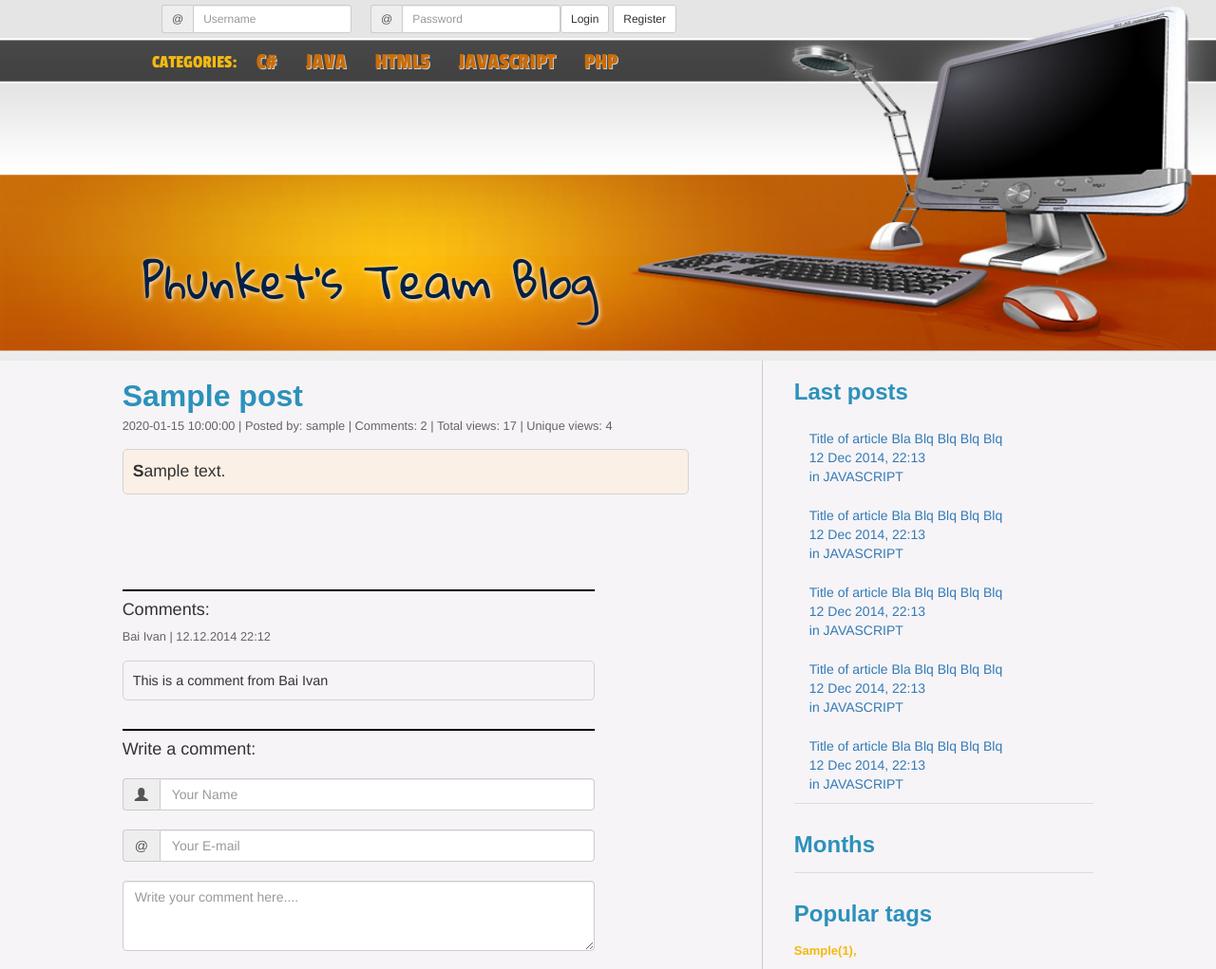
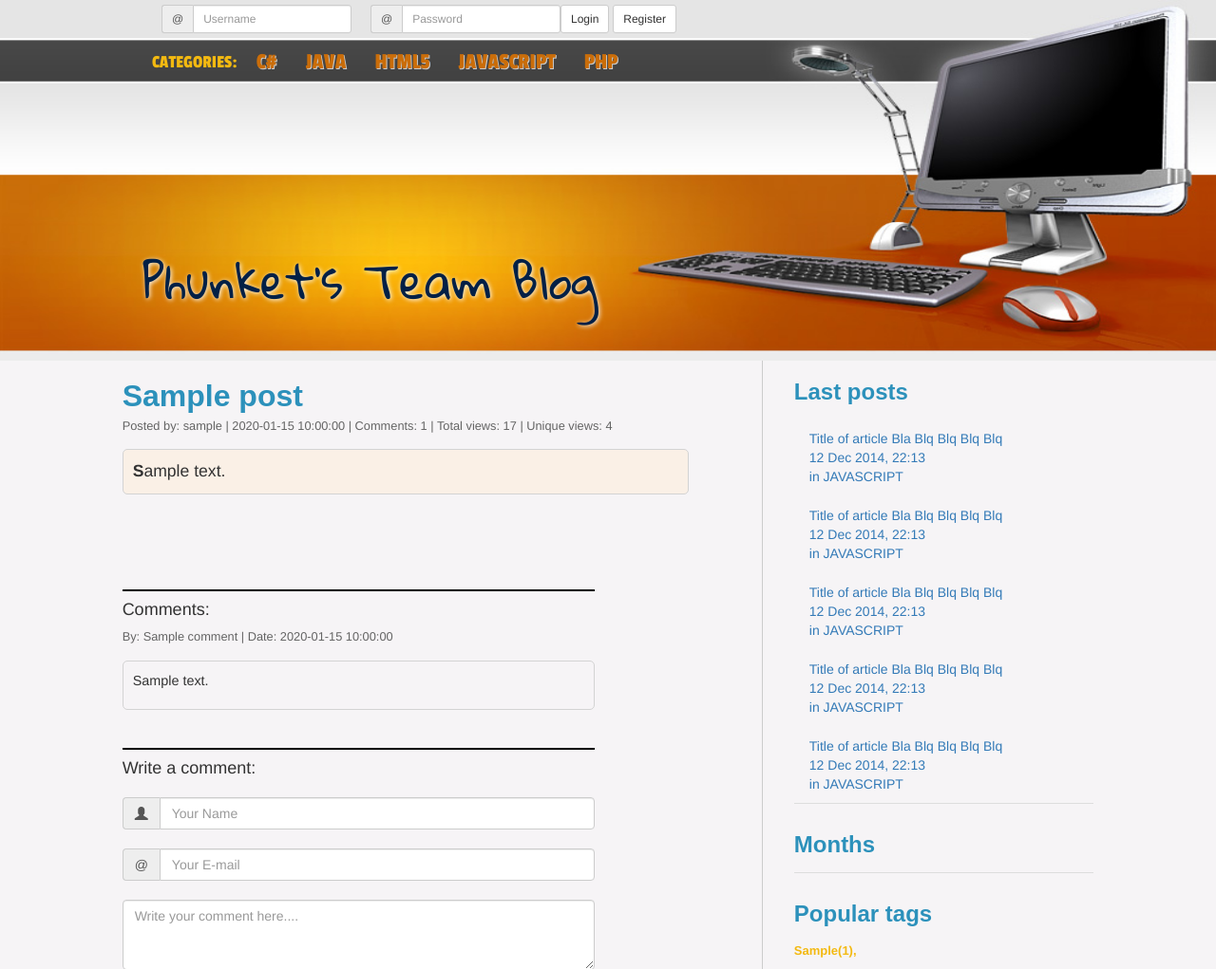
Before and after one commit to nikshi/TeamPhuket, a PHP site: page /view.php?query=post&id=1 in a window 1280 px wide. Shown: the top 1021 px of the page at 95% size. Run offline with PHP 8.4, Linux system fonts and the light colour scheme; data comes from the database, SQL or seed files in the repository; tables that the repository leaves empty hold one stand-in row (values such as "Sample post"); some libraries are stand-ins or nearby versions; some web fonts are replaced.

Commit message:
Added comments after each post, comment counter now functional

```diff
--- a/article.php
+++ b/article.php
@@ -49,35 +49,40 @@ foreach ($posts as $post):
         $uniqueIPS[] = $view[0];
     }
     $uniqueViews = count(array_unique($uniqueIPS));
+
+    $commentQuery = "SELECT * FROM comments WHERE post_id = $post[0]";
+    $comments = $con->query($commentQuery)->fetch_all();
+
     ?>
 
     <article>
         <a href="view.php?query=post&id=<?php echo $post[0] ?>"><h1><?php echo $post[2] ?></h1></a>
-        <p class="date-and-user"><?php echo $post[1] ?> | Posted by: <?php echo $userName ?> | Comments: 2 | Total views: <?php echo $totalViews ?> | Unique views: <?php echo $uniqueViews ?></p>
+        <p class="date-and-user">Posted by: <?php echo $userName ?> | <?php echo $post[1] ?> | Comments: <?php echo count($comments) ?> | Total views: <?php echo $totalViews ?> | Unique views: <?php echo $uniqueViews ?></p>
 
         <div class="article-text"><?php echo $post[3] ?></div>
-
-
-
         <div class="comments">
             <h4>Comments:</h4>
-            <p class="date-and-user">Bai Ivan | 12.12.2014 22:12</p>
-            <p class="article-text-small">This is a comment from Bai Ivan</p>
-
+            <?php
+            foreach ($comments as $comment):
+                ?>
+                <p class="date-and-user">By: <?php echo $comment[1] ?> | Date: <?php echo $comment[2] ?></p>
+                <div class="comment-text"><p><?php echo $comment[3] ?></p></div>
+            <?php endforeach ?>
         </div>
 
-        <form method="get" action="#" class="commentForm">
+        <form method="get" action="php/savecomment.php" class="commentForm">
             <h4>Write a comment:</h4>
+            <input type="hidden" name="post-id" value="<?php echo $post[0] ?>">
             <div class="input-group">
                 <span class="input-group-addon"><span class="glyphicon glyphicon-user"></span> </span>
-                <input type="text" class="form-control" placeholder="Your Name">
+                <input type="text" class="form-control" placeholder="Your Name" name="comment-name">
             </div>
             <div class="input-group">
                 <span class="input-group-addon">@</span>
-                <input type="text" class="form-control" placeholder="Your E-mail">
+                <input type="text" class="form-control" placeholder="Your E-mail" name="comment-email">
             </div>
-            <textarea class="form-control" rows="3" placeholder="Write your comment here...."></textarea>
-            <input class="btn btn-default submitBtn" type="submit" value="Submit">
+            <textarea class="form-control" name="comment-content" rows="3" placeholder="Write your comment here...."></textarea>
+            <input class="btn btn-default submitBtn" type="submit" value="Submit" name="comment-submit">
         </form>
     </article>
 
--- a/css/style.css
+++ b/css/style.css
@@ -134,13 +134,13 @@ article h1 {
     font-weight: bold;
 }
 
-.article-text-small {
+.comment-text {
     white-space: pre-wrap;
     font-size: 0.9rem;
     border-radius: 5px;
     padding: 10px;
     border: 1px solid #d3d3d3;
-    margin-bottom: 10px;
+    margin-bottom: 40px;
 }
 
 .post-lists {
```
Also changed, not shown: PHP/savecomment.php (added, +19 -0 lines).
